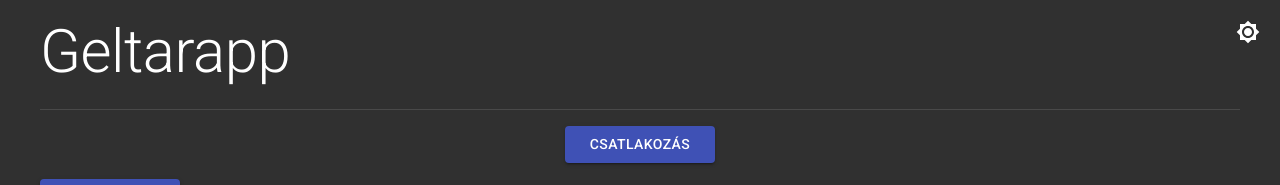
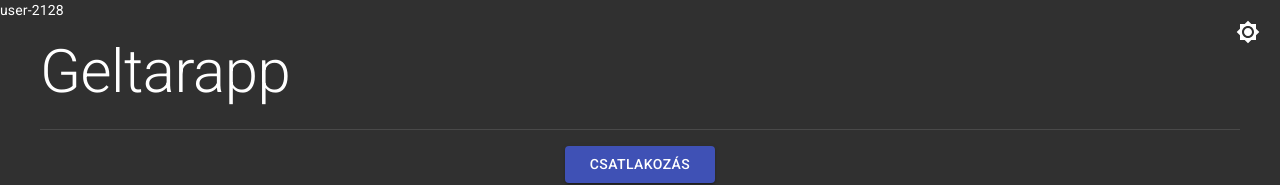
Before and after one commit to salierri/geltarapp, a React (Create React App) app in the folder client/: page /geltaradmin in a window 1280 px wide. Shown: the top 185 px of the page. Built offline with nearby package versions, Linux system fonts and the light colour scheme; no server answers; the HTML template or start-up script is replaced by a standard one.

Commit message:
name basics

```diff
--- a/client/src/App.tsx
+++ b/client/src/App.tsx
@@ -10,6 +10,7 @@ import EmojiContainer from './components/EmojiContainer';
 import Mp3Player from './components/Mp3Player';
 import PresetWindow from './components/PresetWindow';
 import 'typeface-roboto';
+import Name from "./components/Name";
 
 interface AppState {
   userGesture: boolean;
@@ -89,6 +90,7 @@ class App extends React.Component<{}, AppState> {
             {this.currentMode === 'dark' ? <BrightnessHigh /> : <Brightness4 />}
           </IconButton>
         </div>
+        <div><Name></Name></div>
         <Container>
           <Box m={2}>
             <Typography variant="h2" gutterBottom>
--- a/client/src/components/Communication.tsx
+++ b/client/src/components/Communication.tsx
@@ -20,6 +20,13 @@ class Communication extends React.Component<{}, MessageState> {
       role,
       param,
     });
+  }
+
+  static nameUpdate(name: string) {
+    Communication.send({
+      type: 'setName',
+      name: name
+    })
   }
 
   static sendFeedback(message: string) {
--- /dev/null
+++ b/client/src/components/Name.tsx
@@ -0,0 +1,59 @@
+import React, {RefObject} from 'react';
+import {TextField} from "@material-ui/core";
+import Communication from "./Communication";
+import {Simulate} from "react-dom/test-utils";
+
+interface NameState {
+    name: string,
+    modifying: boolean,
+    myRef: RefObject<HTMLInputElement>
+}
+
+class Name extends React.Component<{}, NameState>{
+
+    constructor(props: {}) {
+        super(props);
+        let random = Math.round(Math.random()*3000);
+        this.state = {
+            name: "user-" + random,
+            modifying: false,
+            myRef: React.createRef()
+        }
+    }
+
+    updateInputValue = (evt: React.ChangeEvent<HTMLInputElement>) => {
+        this.setState({
+            name: evt.target.value
+        });
+    };
+
+    setName = () => {
+        Communication.nameUpdate(this.state.name)
+        this.setState({modifying: false})
+    }
+
+    startModifying = () => {
+        this.setState({modifying: true});
+        if (this.state.myRef.current) {
+            this.state.myRef.current.focus()
+        }
+    }
+
+    render() {
+        let nameHTML;
+        if (this.state.modifying) {
+            nameHTML =  (
+                <>
+                <input value={this.state.name} onChange={this.updateInputValue} onBlur={this.setName} ref={this.state.myRef}/>
+                <button onClick={this.setName}>Set Name</button>
+                    </>);
+        } else {
+            nameHTML = <span onClick={this.startModifying}>{this.state.name}</span>
+        }
+        return <div>
+            {nameHTML}
+        </div>
+    }
+}
+
+export default Name;
```
Also changed, not shown: client/src/api.ts (+26 -4 lines), 2 other files (tests, documents, lock files or other folders).
